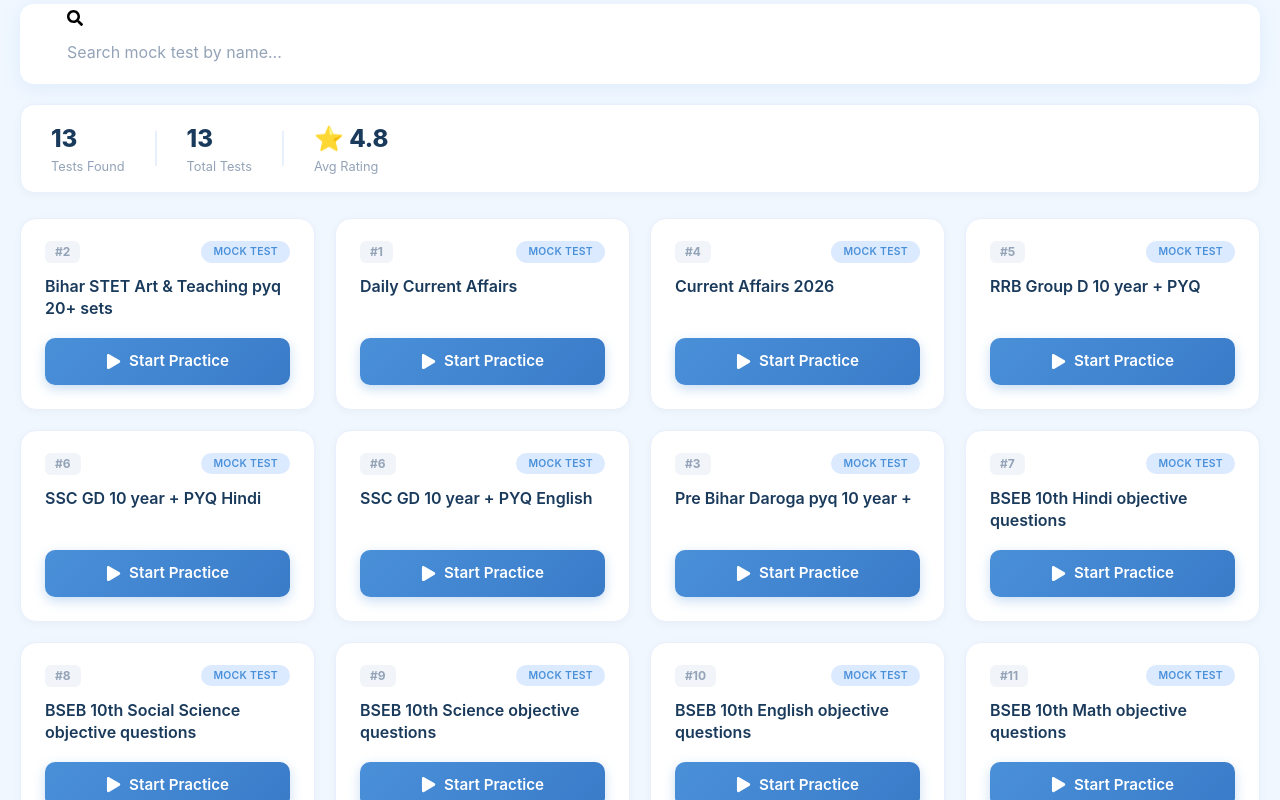
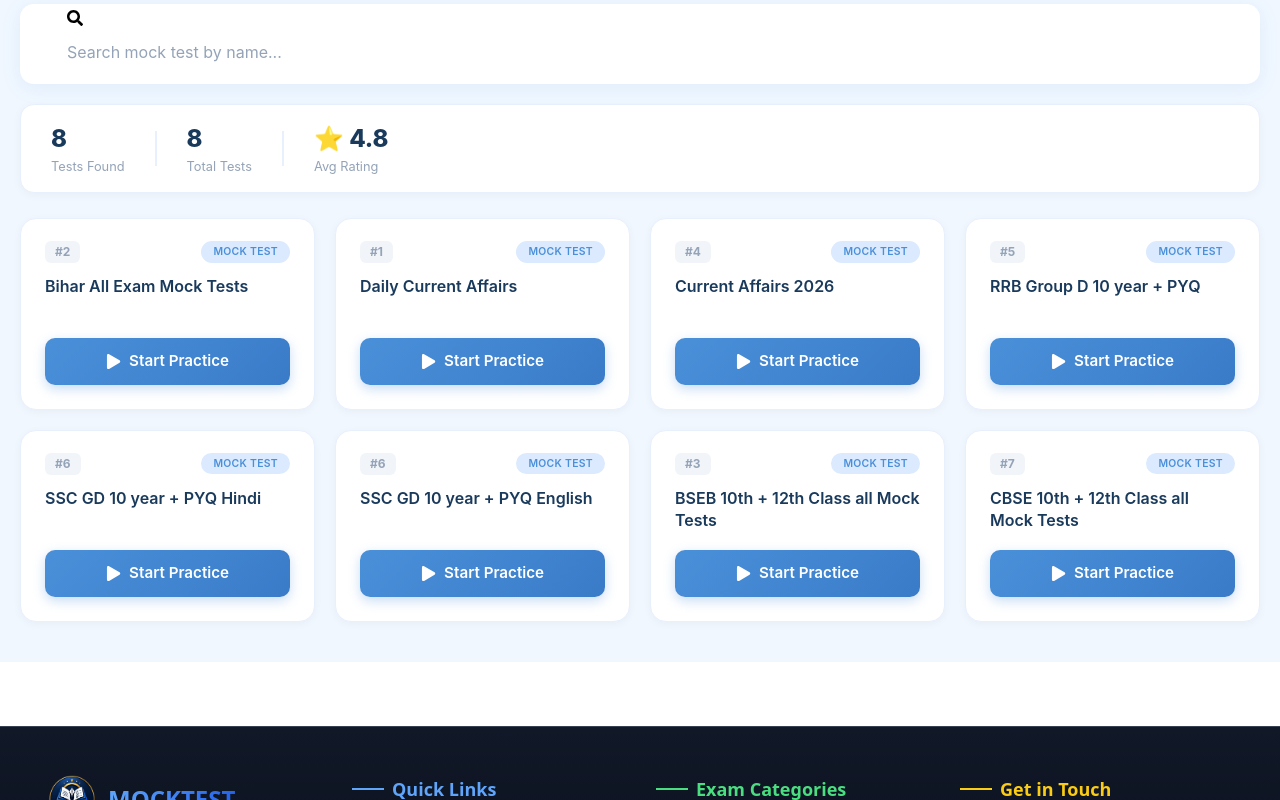
Before and after one commit to vk1503139-ship-it/free-mock-test, a React (Create React App) app: page /my-courses in a window 1280 px wide. Shown: the part 240-1040 px from the top of the page. Built offline with nearby package versions, Linux system fonts and the light colour scheme.

Commit message:
Update MyCourses.jsx

```diff
--- a/src/components/MyCourses.jsx
+++ b/src/components/MyCourses.jsx
@@ -7,7 +7,7 @@
   const tests = [
     {
       id: 2,
-      title: "Bihar STET Art & Teaching pyq 20+ sets",
+      title: "Bihar All Exam Mock Tests",
       button: "Start",
       link: "/bihar-exam"
     },
@@ -43,45 +43,15 @@
     },
     {
       id: 3,
-      title: "Pre Bihar Daroga pyq 10 year +",
+      title: "BSEB 10th + 12th Class all Mock Tests",
       button: "Start",
-      link: "/bihar-daroga"
+      link: "/bseb-10-12"
     },
     {
       id: 7,
-      title: "BSEB 10th Hindi objective questions",
+      title: "CBSE 10th + 12th Class all Mock Tests",
       button: "Start",
-      link: "/class-10-hindi"
-    },
-    {
-      id: 8,
-      title: "BSEB 10th Social Science objective questions",
-      button: "Start",
-      link: "/class-10-social-science"
-    },
-    {
-      id: 9,
-      title: "BSEB 10th Science objective questions",
-      button: "Start",
-      link: "/class-10-science"
-    },
-    {
-      id: 10,
-      title: "BSEB 10th English objective questions",
-      button: "Start",
-      link: "/class-10-english"
-    },
-    {
-      id: 11,
-      title: "BSEB 10th Math objective questions",
-      button: "Start",
-      link: "/class-10-math"
-    },
-    {
-      id: 12,
-      title: "BSEB 10th Sanskrit objective questions",
-      button: "Start",
-      link: "/class-10-sanskrit"
+      link: "/cbse-10-12"
     }
   ];
 
```
